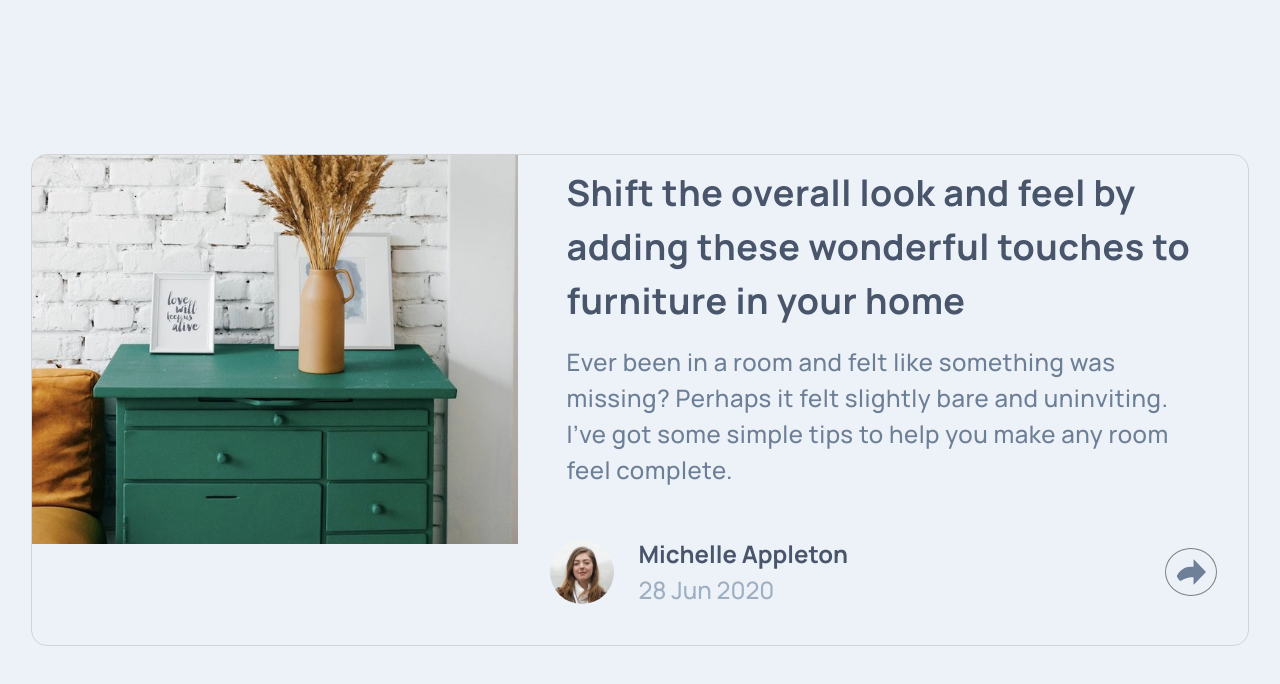
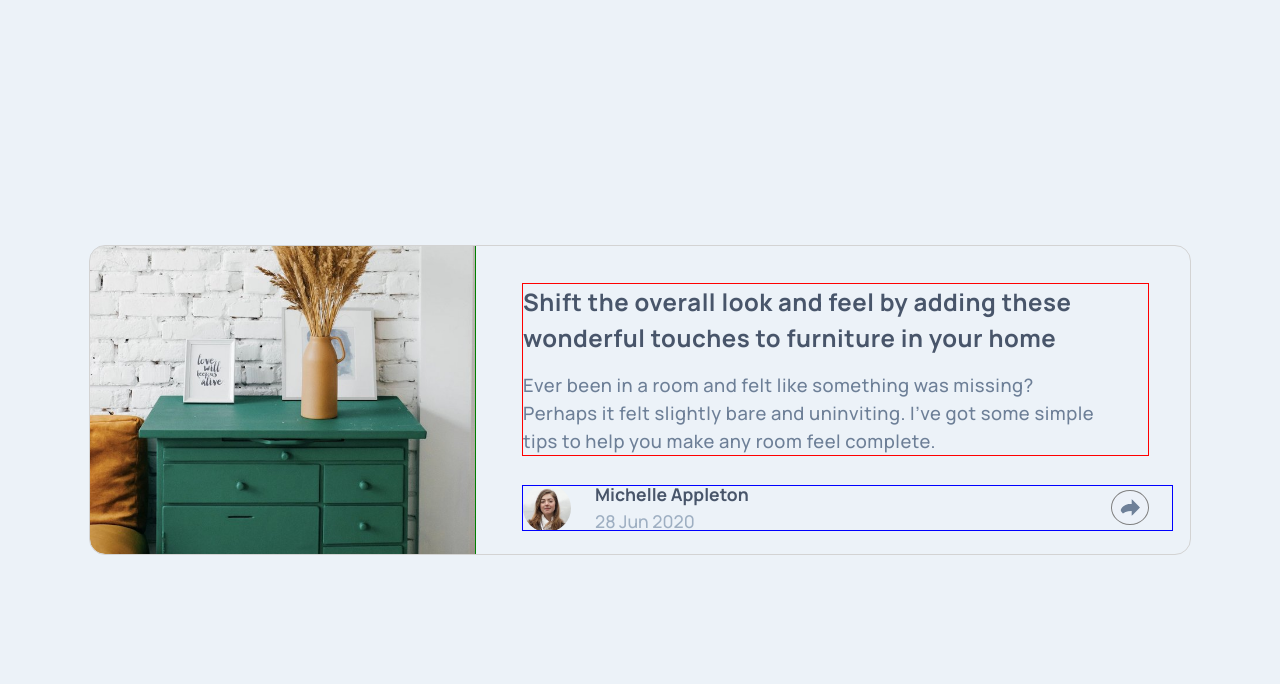
Before and after one commit to ryanschoolbs/article-preview-component, a plain HTML site: page index.html in a window 1280 px wide. Drawn offline with Linux system fonts and the light colour scheme.

Commit message:
add desktop query

```diff
--- a/scss/main.scss
+++ b/scss/main.scss
@@ -152,7 +152,7 @@ main {
 
 @media (min-width: 768px) {
    .container {
-      padding: 0 2rem;
+      padding: 0 3rem;
    }
 
    body {
@@ -191,6 +191,7 @@ main {
          font-size: 2rem;
       }
    }
+   // TODO
 
    .social {
       .social-wrap {
@@ -214,6 +215,9 @@ main {
 }
 
 @media (min-width: 1024px) {
+   .container {
+      padding: 0 5rem;
+   }
    body {
       font-size: 1.75rem;
    }
@@ -240,37 +244,112 @@ main {
    }
 }
 
-@media (min-width: 1280px) {
+@media (min-width: 1180px) {
+   body {
+      font-size: $fs-lg;
+   }
+
+   .container {
+      padding: 0;
+      margin: 0 auto;
+      max-width: 1100px;
+   }
+
    main {
       display: grid;
-      grid-template-columns: 40% 60%;
+      grid-auto-columns: 1fr;
+      grid-template-columns: 35% 59%;
       grid-template-rows: 70% 30%;
       grid-template-areas:
          "hero  text"
          "hero profile";
+      column-gap: 3rem;
       background-color: $neutral-white;
       border-radius: 15px;
       overflow: hidden;
+
+      .hero {
+         outline: 1px solid green;
+         padding: 0;
+
+         grid-area: hero;
+      }
+
+      .text {
+         outline: 1px solid red;
+         padding: 0;
+         grid-area: text;
+         margin-top: 2rem;
+         margin-right: 1.5rem;
+
+         h3 {
+            font-size: 1.5rem;
+         }
+
+         p {
+            font-size: 1.15rem;
+            max-width: 50ch;
+         }
+      }
+
+      .profile {
+         outline: 1px solid blue;
+
+         padding: 0;
+         font-size: 1.1rem;
+
+         grid-area: profile;
+         margin: 1.5rem 0;
+
+         button {
+            margin-right: 1.5rem;
+            padding: 8px;
+            img {
+               width: 20px;
+            }
+         }
+
+         .avatar {
+            gap: 1.5rem;
+            img {
+               width: 3rem;
+            }
+         }
+      }
    }
 
-   .hero {
-      grid-area: hero;
-   }
-   .text {
-      grid-area: text;
-   }
-   .profile {
-      grid-area: profile;
-   }
+   .social {
+      display: none;
+      position: absolute;
+      overflow: hidden;
+      left: 0;
 
-   body {
-      font-size: 1.5rem;
-   }
+      .social-wrap {
+         display: flex;
+         justify-content: flex-start;
+         background-color: $primary-dark;
+         width: 100%;
+         padding: 10rem 0;
+         padding-left: 2rem;
+         padding-right: 100rem;
 
-   .text {
-      padding: 2rem 3rem;
-      h3 {
-         font-size: 2.25rem;
+         p {
+            letter-spacing: 5px;
+            color: $neutral-light;
+            font-weight: 500;
+            text-align: center;
+            transform: translateY(2px);
+            margin-right: 1rem;
+         }
+      }
+
+      .btn {
+         display: flex;
+         gap: 10px;
+         cursor: pointer;
+         img {
+            width: 1.4rem;
+         }
       }
    }
 }
```
Also changed, not shown: dist/css/main.css.
